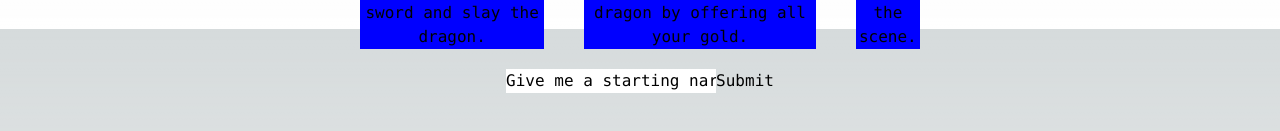
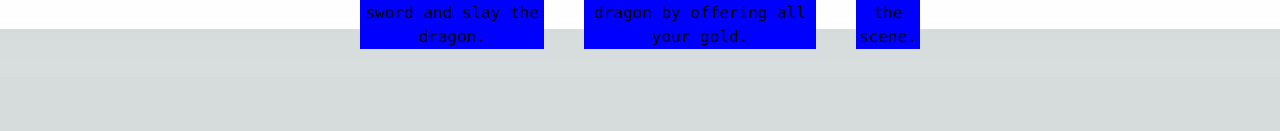
Before and after one commit to cameronlee101/fall-hacks-2023, a Next.js app: page / in a window 1280 px wide. Shown: the part 771-902 px from the top of the page. After the commit the page ends 848 px from the top, so only its background shows below. Built offline with nearby package versions, Linux system fonts and the light colour scheme; no server answers.

Commit message:
openai fix 3

```diff
--- a/src/app/page.tsx
+++ b/src/app/page.tsx
@@ -1,8 +1,8 @@
 "use client";
 import React, { useState, useEffect } from "react";
 import OpenAI from "openai";
-import {initialPrompt} from './prompts';
-import {dragonPrompts} from './prompts';
+import { initialPrompt } from './prompts';
+import { dragonPrompts } from './prompts';
 
 export enum MessageRole {
   USER = "user",
@@ -32,7 +32,6 @@ export default function Home() {
     }
   }
 
-  const [userInput, setUserInput] = useState("");
   const [chatHistory, setChatHistory] = useState<{ role: MessageRole; content: string }[]>([]);
   const [inventory, setInventory] = useState([new InventoryItem("Gold", 5)]); // Initial inventory array
   const [stats, setStats] = useState([new PlayerStat("Health", 5), new PlayerStat("Strength", 3)]); // Initial stats array
@@ -79,33 +78,23 @@ export default function Home() {
     }
   }
 
-  // Function to handle user input
-  const handleUserInput = (event: any) => {
-    setUserInput(event.target.value);
-  };
+  const getOpenAIResponse = async (userInput: string) => {
+    let inputMessage = {
+      role: MessageRole.USER,
+      content: userInput,
+    };
+    await setChatHistory((prevHistory) => [...prevHistory, inputMessage]);
+    await fetchOpenAIResponse(inputMessage);
+  }
 
   // Function to fetch OpenAI response
-  const fetchOpenAIResponse = async () => {
+  const fetchOpenAIResponse = async (userMessage: any) => {
     try {
       const intervalID = startTypingAnimation();
-      let inputMessage = {
-        role: MessageRole.USER,
-        content: userInput,
-      };
-      setChatHistory((prevHistory) => [...prevHistory, inputMessage]);
-
-      console.log(userInput)
-
       // Fetch OpenAI response
       const response = await openai.chat.completions.create({
         model: "gpt-3.5-turbo",
-        messages: [
-          ...chatHistory, // Include the previous chat history
-          {
-            role: "user",
-            content: userInput,
-          },
-        ],
+        messages: [userMessage],
         temperature: 0.8,
         max_tokens: 256,
       });
@@ -116,8 +105,8 @@ export default function Home() {
           role: MessageRole.SYSTEM,
           content: responseMessage,
         };
-        // Add OpenAI's response to the chat history
-        setChatHistory((prevHistory) => [...prevHistory, systemMessage]);
+
+        await setChatHistory((prevHistory) => [...prevHistory, systemMessage]);
       }
       stopTypingAnimation(intervalID);
     } catch (error) {
@@ -125,15 +114,9 @@ export default function Home() {
     }
   };
 
-  useEffect(() => {
-    setUserInput(initialPrompt)
-    fetchOpenAIResponse()
-  }, []);
-
   // Function for Scenario 1
   const dragonScenario = (selection: number) => {
-    setUserInput(dragonPrompts[selection])
-    fetchOpenAIResponse()
+    getOpenAIResponse(dragonPrompts[selection])
   };
 
   return (
@@ -185,17 +168,6 @@ export default function Home() {
               </div>
             </div>
           </div>
-
-          <div className="flex items-center justify-center font-mono mb-10">
-            <input
-              type="text"
-              id="userInput"
-              placeholder="Enter your text"
-              value={userInput}
-              onChange={handleUserInput}
-            />
-            <button onClick={fetchOpenAIResponse}>Submit</button>
-          </div>
         </div>
 
         <table className="w-1/5 text-center border-2 border-black m-8 h-1">
```
